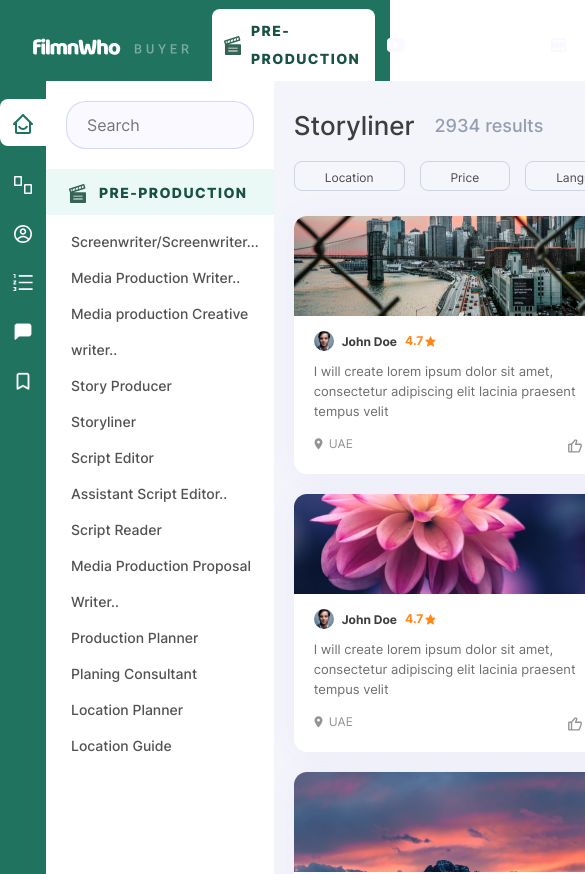
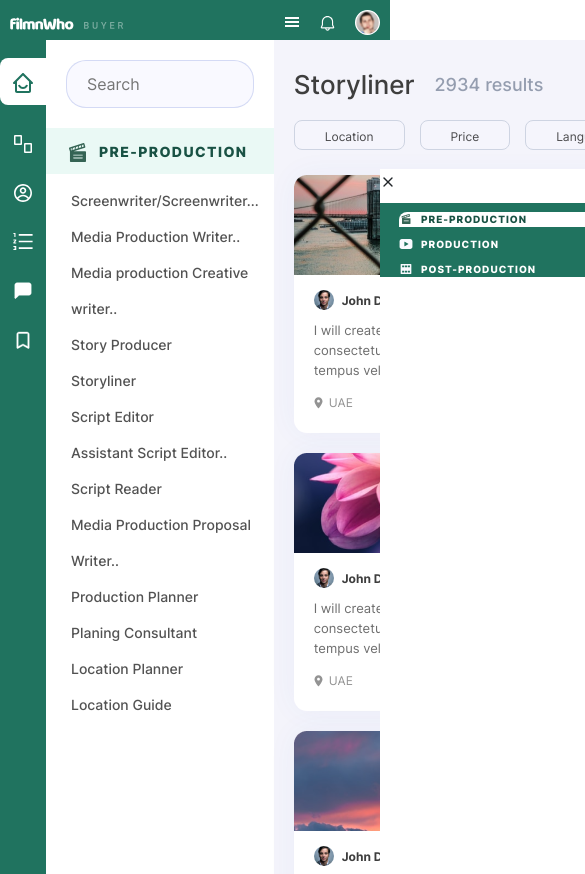
Before and after one commit to Islomjons/filmnprojects, a React (Create React App) app: page / in a window 390 px wide. Shown: the top 874 px of the page, 585 px wide, since content can reach past the window. Built offline with nearby package versions, Linux system fonts and the light colour scheme.

Commit message:
I added sidebar file

```diff
--- a/src/components/preProductionFooter/PreProductionFooter.css
+++ b/src/components/preProductionFooter/PreProductionFooter.css
@@ -29,13 +29,11 @@
 
 .footer__list {
     display: flex;
-    align-items: center;
     gap: 23px;
 }
 
 .footer__right__side {
     display: flex;
-    align-items: center;
     gap: 140px;
 }
 
@@ -90,3 +88,90 @@
     line-height: 20px;
     color: #FFFFFF;
 }
+
+@media only screen and (max-width: 1400px) {
+    .footer {
+        padding: 30px 50px 15px 70px;
+        background: #323232;
+    }
+
+    .footer__container {
+        display: flex;
+        gap: 100px;
+        border-bottom: 1px solid #E9EBF3;
+        margin-bottom: 18px;
+    }
+
+    .footer__left__side {
+
+    }
+
+    .footer__logo {
+        width: 140px;
+        height: 45px;
+        margin-bottom: 30px;
+    }
+
+    .footer__list {
+        display: flex;
+        align-items: center;
+        gap: 23px;
+    }
+
+    .footer__right__side {
+        display: flex;
+        gap: 100px;
+    }
+
+    .footer__right__list {
+
+    }
+
+    .footer__right__item {
+        margin-bottom: 15px;
+    }
+
+    .footer__right__heading {
+        font-family: 'Inter';
+        font-style: normal;
+        font-weight: 700;
+        font-size: 18px;
+        line-height: 18px;
+        color: #FFFFFF;
+        margin-bottom: 20px;
+    }
+
+    .footer__right__link {
+        text-decoration: none;
+        font-family: 'Inter';
+        font-style: normal;
+        font-weight: 400;
+        font-size: 14px;
+        line-height: 18px;
+        color: #FFFFFF;
+    }
+
+    .footer__bottom {
+        display: flex;
+        align-items: center;
+        justify-content: space-between;
+    }
+
+    .footer__bottom__text {
+        font-family: 'Inter';
+        font-style: normal;
+        font-weight: 400;
+        font-size: 16px;
+        line-height: 20px;
+        color: #FFFFFF;
+    }
+
+    .footer__bottom__text1 {
+        font-family: 'Inter';
+        font-style: normal;
+        font-weight: 400;
+        font-size: 16px;
+        line-height: 20px;
+        color: #FFFFFF;
+    }
+}
--- a/src/components/preProductionHeader/PreProductionHeader.css
+++ b/src/components/preProductionHeader/PreProductionHeader.css
@@ -46,7 +46,8 @@
 }
 
 .preProductionHeader__item__img {
-
+    width: 18px;
+    height: 14px;
 }
 
 .preProductionHeader__item__text {
@@ -70,6 +71,10 @@
     gap: 30px;
 }
 
+.preProductionHeader__right__ham__icon {
+    display: none;
+}
+
 .preProductionHeader__right__img1 {
     width: 18px;
     height: 19px;
@@ -79,3 +84,136 @@
     width: 37px;
     height: 37px;
 }
+
+@media only screen and (max-width: 1400px) {
+    .preProductionHeader {
+        background: #20735F;
+        padding: 9px 19px 0px;
+    }
+
+    .preProductionHeader__img {
+        width: 180px;
+        height: 15px;
+    }
+
+    .preProductionHeader__item {
+        display: flex;
+        align-items: center;
+        padding: 5px 10px 5px 10px;
+    }
+
+    .preProductionHeader__item__img {
+       width: 13px;
+       height: 10px;
+    }
+
+    .preProductionHeader__item__text {
+        font-family: 'Inter';
+        font-style: normal;
+        font-weight: 800;
+        font-size: 12px;
+        line-height: 20px;
+        letter-spacing: 0.1em;
+        text-transform: uppercase;
+        color: #195244;
+    }
+
+    .active__preProductionHeader__item__text {
+        color: #fff;
+    }
+
+    .preProductionHeader__right {
+        display: flex;
+        align-items: center;
+        gap: 30px;
+    }
+
+    .preProductionHeader__right__img1 {
+        width: 15px;
+        height: 17px;
+    }
+
+    .preProductionHeader__right__img2 {
+        width: 35px;
+        height: 35px;
+    }
+}
+
+@media only screen and (max-width: 800px) {
+    .preProductionHeader {
+        background: #20735F;
+        padding: 9px 10px 5px;
+    }
+
+    .container {
+        max-width: 1440px;
+        width: 100%;
+        margin-left: auto;
+        margin-right: auto;
+    }
+
+    .preProductionHeader__container {
+        display: flex;
+        align-items: center;
+        justify-content: space-between;
+    }
+
+    .preProductionHeader__img {
+        width: 120px;
+        height: 18px;
+    }
+
+    .preProductionHeader__list {
+        display: none;
+        align-items: center;
+    }
+
+    .preProductionHeader__item__link {
+        display: flex;
+        align-items: center;
+        gap: 10px;
+        text-decoration: none;
+    }
+
+    .preProductionHeader__item__text {
+        font-family: 'Inter';
+        font-style: normal;
+        font-weight: 800;
+        font-size: 14px;
+        line-height: 28px;
+        letter-spacing: 0.1em;
+        text-transform: uppercase;
+        color: #195244;
+    }
+
+    .active__preProductionHeader__item__text {
+        color: #fff;
+    }
+
+    .preProductionHeader__right {
+        display: flex;
+        align-items: center;
+        gap: 20px;
+    }
+
+    .preProductionHeader__right__btn {
+        border: none;
+        background: none;
+        outline: none;
+    }
+
+    .preProductionHeader__right__ham__icon {
+        display: block;
+        color: #fff;
+    }
+
+    .preProductionHeader__right__img1 {
+        width: 15px;
+        height: 15px;
+    }
+
+    .preProductionHeader__right__img2 {
+        width: 25px;
+        height: 25px;
+    }
+}
--- a/src/components/preProductionHeader/PreProductionHeader.jsx
+++ b/src/components/preProductionHeader/PreProductionHeader.jsx
@@ -7,8 +7,9 @@ import youtubeLogo from "../../assets/images/headerLogoYoutube.svg"
 import postIcon from "../../assets/images/post.svg"
 import ball from "../../assets/images/ball.svg"
 import head from "../../assets/images/face.svg"
+import { GiHamburgerMenu } from "react-icons/gi"
 
-const PreProductionHeader = () => {
+const PreProductionHeader = ({setIsSidebarActive}) => {
   return (
     <div className='preProductionHeader'>
         <div className='container'>
@@ -39,6 +40,9 @@ const PreProductionHeader = () => {
                 </ul>
 
                 <div className='preProductionHeader__right'>
+                    <button className='preProductionHeader__right__btn' onClick={() => {setIsSidebarActive(true)}}>
+                        <GiHamburgerMenu className='preProductionHeader__right__ham__icon'/>
+                    </button>
                     <Link>
                         <img className='preProductionHeader__right__img1' src={ball} alt="" />
                     </Link>
--- /dev/null
+++ b/src/components/sidebarHeader/SidebarHeader.css
@@ -0,0 +1,66 @@
+.sidebar{
+    width: 400px;
+    height: 100%;
+    overflow-y: auto;
+    background-color: #fff;
+    position: fixed;
+    top: 0;
+    right: -100%;
+    z-index: 10;
+    transition: 0.10s ease;
+    top: 20%;
+  }
+
+  .sidebaractive{
+    top: 0;
+    left: 0;
+    transition: 0.10s ease;
+  }
+
+  .sidebar__list {
+    background: #20735F;
+    padding: 9px 19px 0px;
+    display: flex;
+    flex-direction: column;
+    gap: 10px;
+    margin-top: 10px;
+  }
+
+  .sidebar__item {
+    display: flex;
+    align-items: center;
+    /* padding: 5px 10px 5px 10px; */
+  }
+
+  .active__sidebar {
+    background-color: #fff;
+    border-top-left-radius: 8px;
+    border-top-right-radius: 8px;
+  }
+
+  .sidebar__linl {
+    text-decoration: none;
+    display: flex;
+    align-items: center;
+    gap: 8px;
+  }
+
+  .sidebar__icon {
+    width: 14px;
+    height: 10px;
+  }
+
+  .sidebar__text {
+    font-family: 'Inter';
+    font-style: normal;
+    font-weight: 800;
+    font-size: 10px;
+    line-height: 15px;
+    letter-spacing: 0.1em;
+    text-transform: uppercase;
+    color: #195244;
+  }
+
+  .active__sidebar__text {
+    color: #fff;
+  }
--- /dev/null
+++ b/src/components/sidebarHeader/SidebarHeader.jsx
@@ -0,0 +1,37 @@
+import React from 'react'
+import "./SidebarHeader.css"
+import { FiX } from "react-icons/fi"
+import preicon from "../../assets/images/pre.svg"
+import youtubeLogo from "../../assets/images/headerLogoYoutube.svg"
+import postIcon from "../../assets/images/post.svg"
+import { Link } from 'react-router-dom'
+
+const SidebarHeader = ({isSidebarActive, setIsSidebarActive}) => {
+  return (
+    <div className={isSidebarActive === true ? "sidebar sidebaractive" : "sidebar"}>
+        <FiX onClick={() => {setIsSidebarActive(false)}}/>
+        <ul className='sidebar__list'>
+            <li className='sidebar__item active__sidebar'>
+                <Link className='sidebar__linl'>
+                    <img className='sidebar__icon' src={preicon} alt="" />
+                    <p className='sidebar__text'>Pre-production</p>
+                </Link>
+            </li>
+            <li className='sidebar__item'>
+                <Link className='sidebar__linl'>
+                    <img className='sidebar__icon' src={youtubeLogo} alt="" />
+                    <p className='sidebar__text active__sidebar__text'>Production</p>
+                </Link>
+            </li>
+            <li className='sidebar__item'>
+                <Link className='sidebar__linl'>
+                    <img className='sidebar__icon' src={postIcon} alt="" />
+                    <p className='sidebar__text active__sidebar__text'>Post-production</p>
+                </Link>
+            </li>
+        </ul>
+    </div>
+  )
+}
+
+export default SidebarHeader
--- a/src/routes/home/Home.jsx
+++ b/src/routes/home/Home.jsx
@@ -1,14 +1,25 @@
-import React from 'react'
+import React, { useState } from 'react'
+import { Route } from 'react-router-dom'
 import PreProductionFooter from '../../components/preProductionFooter/PreProductionFooter'
 import PreProductionHeader from '../../components/preProductionHeader/PreProductionHeader'
 import PreProductionHero from '../../components/preProductionHero/PreProductionHero'
+import SidebarHeader from '../../components/sidebarHeader/SidebarHeader'
+import { Overlay } from '../../utils'
 
 const Home = () => {
+  const [isSidebarActive, setIsSidebarActive] = useState(false)
+  const [isSidebarEnter, setIsSidebarEnter] = useState(false)
   return (
     <div>
-        <PreProductionHeader />
+        <PreProductionHeader setIsSidebarActive={setIsSidebarActive} setIsSidebarEnter={setIsSidebarEnter}/>
+        <Route>
+          <SidebarHeader isSidebarActive={isSidebarActive} setIsSidebarActive={setIsSidebarActive} isSidebarEnter={isSidebarEnter} setIsSidebarEnter={setIsSidebarEnter}/>
+        </Route>
         <PreProductionHero />
         <PreProductionFooter />
+        {
+            isSidebarActive && <Overlay type="sidebar" state={isSidebarActive} callback={setIsSidebarActive}/>
+        }
     </div>
   )
 }
--- /dev/null
+++ b/src/utils/index.js
@@ -0,0 +1,10 @@
+import React from 'react'
+import c from "./index.module.css"
+
+const Overlay = () => {
+  return (
+    <div className={c.overlay}>index</div>
+  )
+}
+
+export { Overlay }
--- /dev/null
+++ b/src/utils/index.module.css
@@ -0,0 +1,11 @@
+.overlay{
+    min-width: 100%;
+    min-height: 100%;
+    max-height: 100%;
+    max-width: 100%;
+    position: fixed;
+    top: 0;
+    left: 0;
+    z-index: 3;
+    background-color: #0000008a;
+  }
```
